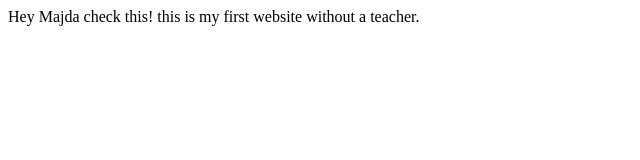
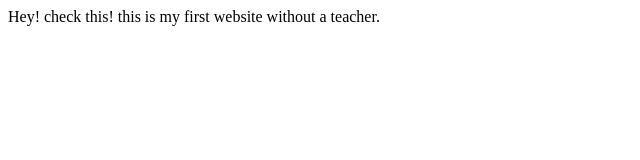
Before and after one commit to Nacky87/ACS, a plain HTML site: page My first.html in a window 1280 px wide. Shown: the full height of the page, 0-640 px from the left. Drawn offline with Linux system fonts and the light colour scheme.

Commit message:
Update My first.html

```diff
--- a/My first.html
+++ b/My first.html
@@ -5,6 +5,6 @@
     <title><b>My first website</b></title>
 </head>
 <body>
-    Hey Majda check this! this is my first website without a teacher.
+    Hey! check this! this is my first website without a teacher.
 </body>
 </html>
```
